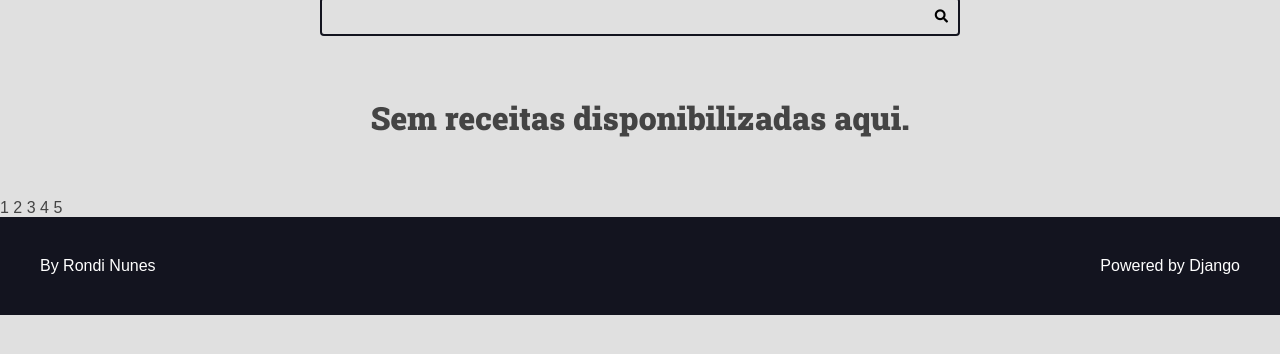
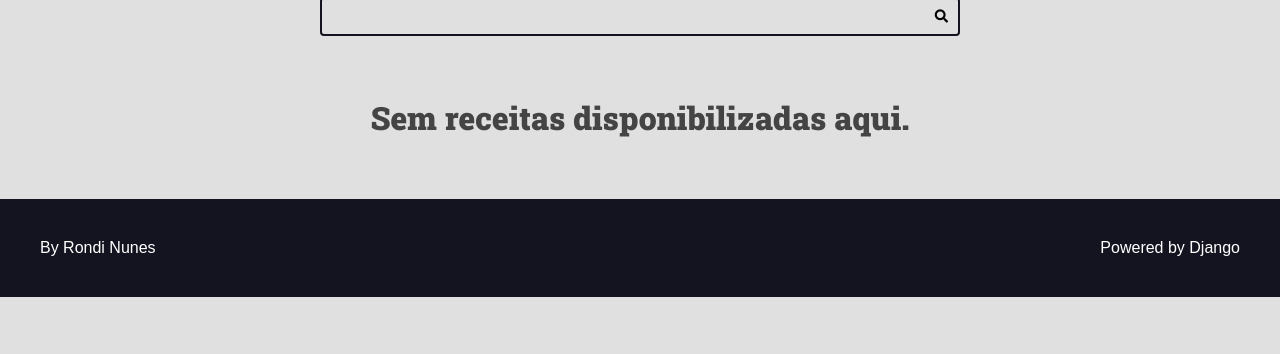
Before and after one commit to Rondi650/curso-django-udemy, a Django app: page / in a window 1280 px wide. Shown: the part 146-500 px from the top of the page. Run offline with Django 5.2, Linux system fonts and the light colour scheme; data that the repository does not hold is empty.

Commit message:
feat(pagination): update pagination template and integrate pagination range in home view

```diff
--- a/recipes/templates/recipes/partials/pagination.html
+++ b/recipes/templates/recipes/partials/pagination.html
@@ -1,3 +1,5 @@
-<div class="content pagination">
+{% if recipes.has_other_pages %}
+<div class="container pagination">
     1 2 3 4 5
 </div>
+{% endif %}
--- a/recipes/views.py
+++ b/recipes/views.py
@@ -3,6 +3,7 @@ from django.db.models import Q
 from recipes.models import Recipe
 from django.http import Http404, HttpRequest
 from django.core.paginator import Paginator
+from utils.pagination import make_pagination_range
 
 # Create your views here.
 
@@ -13,6 +14,8 @@ def home(request: HttpRequest):
     current_page = request.GET.get('page', 1)
     paginator = Paginator(recipes, 9)
     page_obj = paginator.get_page(current_page)
+
+    pagination_range = make_pagination_range
 
     return render(request,
                   template_name='recipes/pages/home.html',
```
